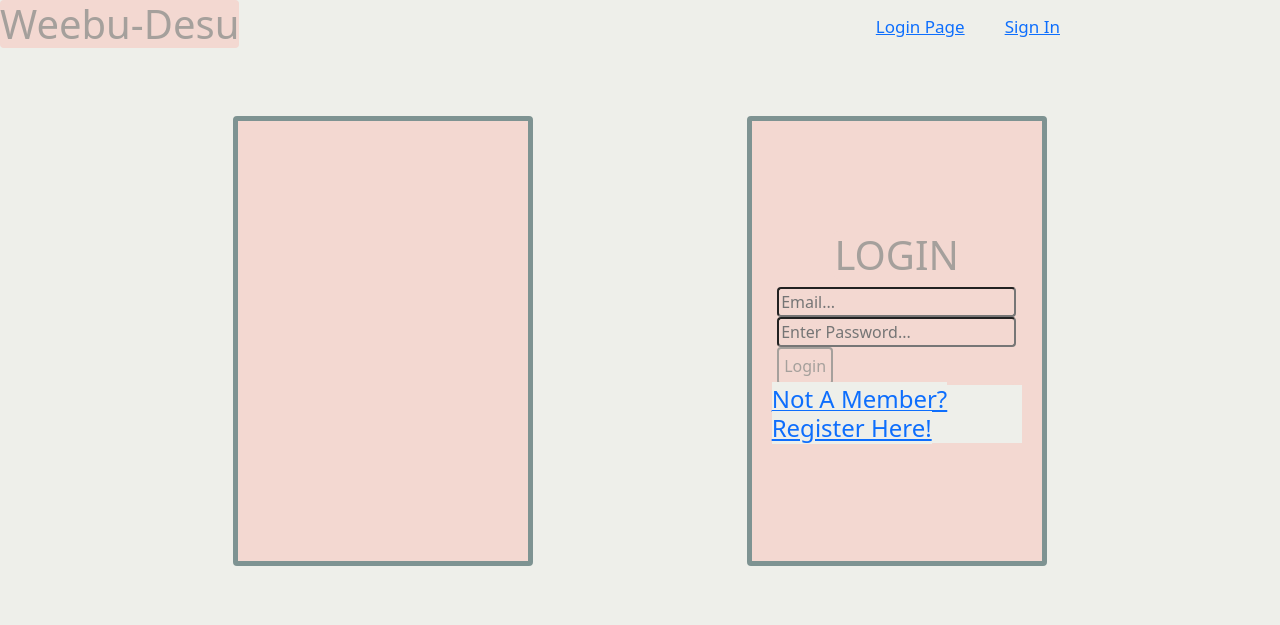
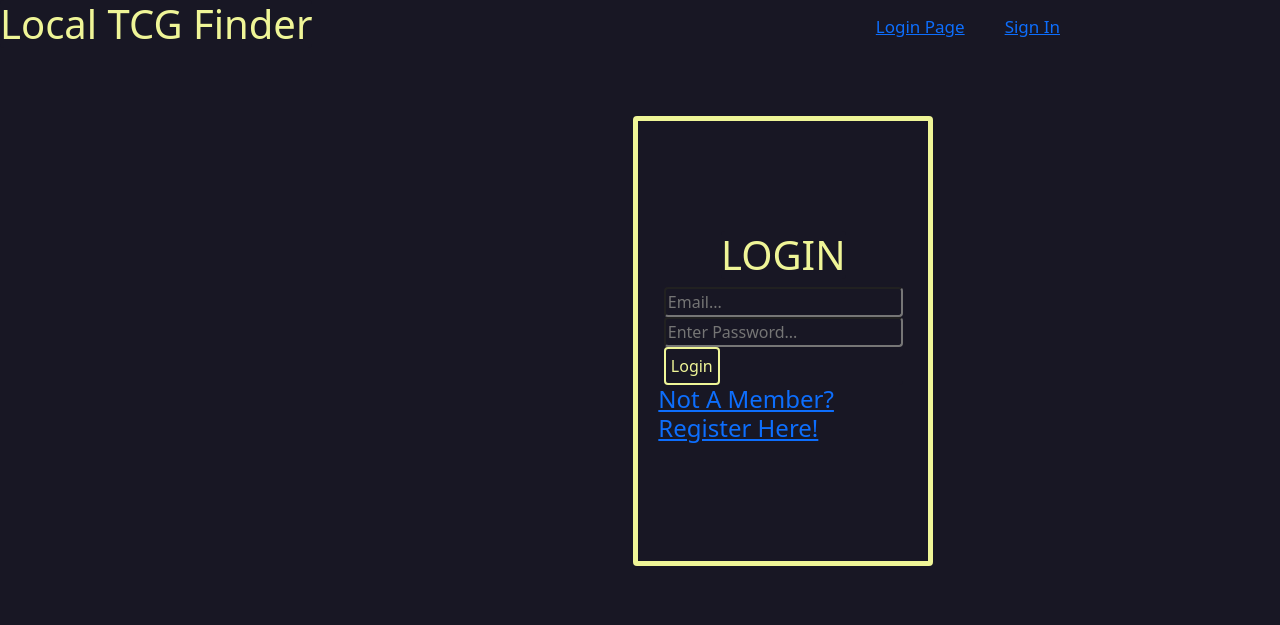
Before and after one commit to Russy-Veemon/Local-TCG-Finder, a Flask app: page / in a window 1280 px wide. Shown: the top 625 px of the page. Run offline with Flask 3, Linux system fonts and the light colour scheme.

Commit message:
visual updates

```diff
--- a/flask_app/models/Event.py
+++ b/flask_app/models/Event.py
@@ -51,9 +51,7 @@ class Event:
         ON events.id = users_events.event_id
         LEFT JOIN users
         ON users.id = users_events.user_id;"""
-        #  WHERE user_id = 1
         results:list[dict] = connectToMySQL(db).query_db(query)
-        # print(results[3])
         event_objects:list[Event] = []
         for event in results:
             event_objects.append(cls(event))
@@ -81,11 +79,9 @@ class Event:
         print(f"get event by id {event_id}")
         data = {"id": event_id}
         query = """SELECT events.id as event_id, events.created_at, events.updated_at, name, game, date, time, location, users.id as user_id, num_applied, num_of_users, information, first_name, last_name, email, password, users.created_at as uc, users.updated_at as uu FROM events LEFT JOIN users_events ON events.id = users_events.event_id LEFT JOIN users ON users.id = users_events.user_id WHERE events.id = %(id)s;"""
-        # JOIN users on users.id = events.user_id WHERE events.id = %(id)s
         result = connectToMySQL(db).query_db(query,data)
         result = result[0]
         event = cls(result)
-        print("I am gay.")
         print(event)
         event.user = User.User(
             {
@@ -100,58 +96,6 @@ class Event:
         )
         print(event.user)
         return event
-
-    # @classmethod
-    # def get_all_events_by_id(cls, user_id):
-    #     data = {"id": user_id}
-    #     query = """
-    #     SELECT events.id as event_id,
-    #     events.created_at,
-    #     events.updated_at,
-    #     name,
-    #     game,
-    #     date,
-    #     time,
-    #     location,
-    #     users.id as user_id,
-    #     num_applied,
-    #     num_of_users,
-    #     information,
-    #     first_name,
-    #     last_name,
-    #     email,
-    #     password,
-    #     users.created_at as uc,
-    #     users.updated_at as uu
-    #     FROM users
-    #     JOIN users_events
-    #     ON users.id = users_events.user_id
-    #     JOIN events
-    #     ON events.id = users_events.event_id
-    #     WHERE users.id = %(id)s
-    #     ;"""
-    #     result = connectToMySQL(db).query_db(query,data)
-    #     # events = []
-    #     # for event in result:
-    #     #     events.append(cls(event))
-    #     result = result[0]
-    #     print(result)
-    #     event = cls(result)
-    #     print(event)
-    #     event.user = User.User(
-    #         {
-    #                 "id": result["user_id"],
-    #                 "first_name": result["first_name"],
-    #                 "last_name": result["last_name"],
-    #                 "email": result["email"],
-    #                 "password": result["password"],
-    #                 "created_at": result["uc"],
-    #                 "updated_at": result["uu"]
-    #         }
-    #     )
-    #     # print(events.user)
-    #     return event
-
 
     @classmethod
     def delete_event_by_id(cls, event_id):
@@ -185,7 +129,7 @@ class Event:
         if len(event_dict["location"]) < 8:
             flash("Location has to be at least 8 characters long.")
             valid = False
-        if len(event_dict["location"]) < 10:
-            flash("Name has to be at least 2 characters long.")
+        if len(event_dict["information"]) < 10:
+            flash("Information has to be at least 10 characters long.")
             valid = False
         return valid
--- a/flask_app/static/LoginPage.css
+++ b/flask_app/static/LoginPage.css
@@ -1,6 +1,6 @@
 * {
-    background-color: #EEEFEA;
-    color: rgb(235, 94, 90);
+
+    color: #eff597;
     font-family: system-ui, -apple-system, BlinkMacSystemFont, 'Segoe UI', Roboto, Oxygen, Ubuntu, Cantarell, 'Open Sans', 'Helvetica Neue', sans-serif;
 }
 
@@ -22,7 +22,7 @@ nav {
 }
 
 table, td, th {
-    border: 1px solid #a5A09C;
+    border: 1px solid #eff597;
 }
 
 td, th {
@@ -39,9 +39,9 @@ nav a{
 }
 
 /* log in page */
-form, h1, input, .info {
-    background-color: #F3D8D1;
-    color: #a5A09C;
+form, textarea, option, select, label, input, h1, input, .info {
+    background-color: #181724;
+    color: #eff597;
     border-radius: 4px;
 }
 
@@ -53,14 +53,18 @@ input, select {
 .box {
     display: block;
     margin-bottom: 5px;
-    border: solid #a5A09C 2px;
+    border: solid #eff597 2px;
     width: 600px;
     padding: 20px;
 }
 
 .red {
     color: red;
-    background-color: #F3D8D1;
+    background-color: #181724;
+}
+
+.black {
+    background-color: #181724;
 }
 
 .mainpage {
@@ -72,30 +76,34 @@ input, select {
     padding: 40px;
 }
 
-.leftside, .rightside {
+.leftside {
+
+}
+
+.rightside {
     display: flex;
     flex-direction: column;
-    border: #7E9392 solid 5px;
+    border: #eff597 solid 5px;
     width: 300px;
     height: 450px;
     border-radius: 4px;
     padding: 20px;
     margin: 20px;
-    background-color: #F3D8D1;
+    background-color: #181724;
     align-items: center;
     justify-items: center;
     justify-content: center;
 }
 
 #btn {
-    background-color: #9aeee9;
-    border: #a5A09C solid 2px;
+    background-color: #181724;
+    border: #eff597 solid 2px;
     border-radius: 3px;
 }
 
 #btn {
-    background-color: #F3D8D1;
-    border: #a5A09C solid 2px;
+    background-color: #181724;
+    border: #eff597 solid 2px;
     border-radius: 4px;
     padding: 5px;
 }
@@ -128,7 +136,7 @@ table{
 
 .magcontent {
     display: flex;
-    border: #a5A09C 2px solid;
+    border: #eff597 2px solid;
     width: 350px;
     margin: 5px 0px;
     padding: 5px;
@@ -156,7 +164,7 @@ table{
 .tab {
     overflow: hidden;
     border: 1px solid #ccc;
-    background-color: #f1f1f1;
+    background-color: #181724;
 }
 
   /* Style the buttons that are used to open the tab content */
@@ -172,18 +180,18 @@ table{
 
   /* Change background color of buttons on hover */
 .tab button:hover {
-    background-color: #ddd;
+    background-color: #181724;
 }
 
   /* Create an active/current tablink class */
 .tab button.active {
-    background-color: #ccc;
+    background-color: #181724;
 }
 
   /* Style the tab content */
 .tabcontent {
     display: none;
     padding: 6px 12px;
-    border: 1px solid #ccc;
+    border: 1px solid #181724;
     border-top: none;
 }
--- a/flask_app/templates/CreateEvent.HTML
+++ b/flask_app/templates/CreateEvent.HTML
@@ -9,7 +9,7 @@
     integrity="sha384-Zenh87qX5JnK2Jl0vWa8Ck2rdkQ2Bzep5IDxbcnCeuOxjzrPF/et3URy9Bv1WTRi" crossorigin="anonymous">
     <title>Create An Event</title>
 </head>
-<body>
+<body class="black">
     <div>
         <div class="navbar">
             <nav>
--- a/flask_app/templates/Dashboard.html
+++ b/flask_app/templates/Dashboard.html
@@ -9,7 +9,7 @@
     integrity="sha384-Zenh87qX5JnK2Jl0vWa8Ck2rdkQ2Bzep5IDxbcnCeuOxjzrPF/et3URy9Bv1WTRi" crossorigin="anonymous">
     <title>Home Page</title>
 </head>
-<body>
+<body class="black">
     <div>
         <div class="navbar">
             <nav>
@@ -55,7 +55,7 @@
                 </tr>
                 <tr>
                 {%for event in events%}
-                    {% if event.date != time: %}
+                    {% if event.date >= time: %}
                     <tr>
                         {%if user.id == event.user_id: %}
                             <td>{{event.name}}</td>
--- a/flask_app/templates/Event_Information.HTML
+++ b/flask_app/templates/Event_Information.HTML
@@ -11,7 +11,7 @@
     <script src="/static/TabStyle.js"></script>
     <title>Document</title>
 </head>
-<body>
+<body class="black">
     <div>
         <div class="navbar">
             <nav>
--- a/flask_app/templates/Login_Page.HTML
+++ b/flask_app/templates/Login_Page.HTML
@@ -12,7 +12,7 @@
 <body class="black">
     <div class="header">
         <div>
-            <h1>Weebu-Desu</h1>
+            <h1>Local TCG Finder</h1>
         </div>
         <div>
             <nav >
--- a/flask_app/templates/Search.HTML
+++ b/flask_app/templates/Search.HTML
@@ -9,7 +9,7 @@
     integrity="sha384-Zenh87qX5JnK2Jl0vWa8Ck2rdkQ2Bzep5IDxbcnCeuOxjzrPF/et3URy9Bv1WTRi" crossorigin="anonymous">
     <title>Search</title>
 </head>
-<body>
+<body class="black">
     <div>
         <div class="navbar">
             <nav>
--- a/flask_app/templates/UserInformation.html
+++ b/flask_app/templates/UserInformation.html
@@ -6,7 +6,7 @@
     <meta name="viewport" content="width=device-width, initial-scale=1.0">
     <title>Document</title>
 </head>
-<body>
+<body class="black">
     <div>
         <div class="navbar">
             <nav>
```
Also changed, not shown: flask_app/static/EventInformation.css (+4 -4 lines).
